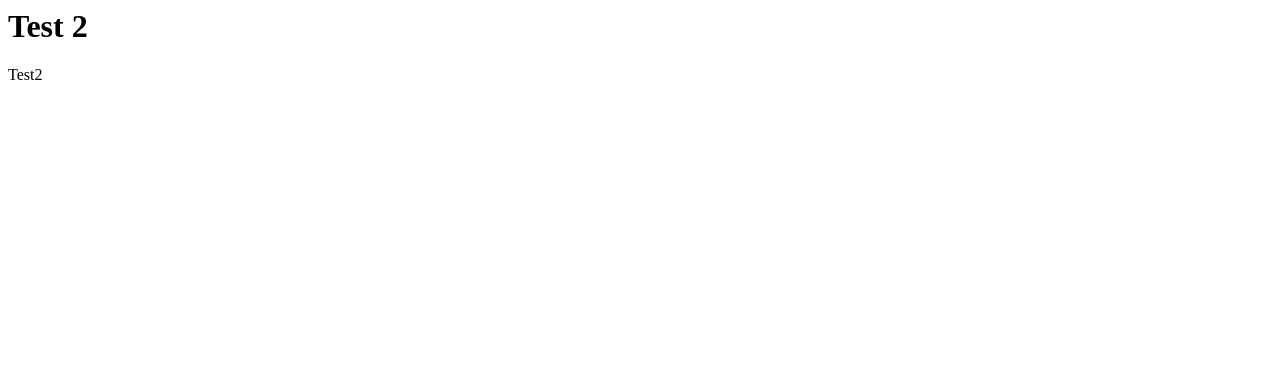
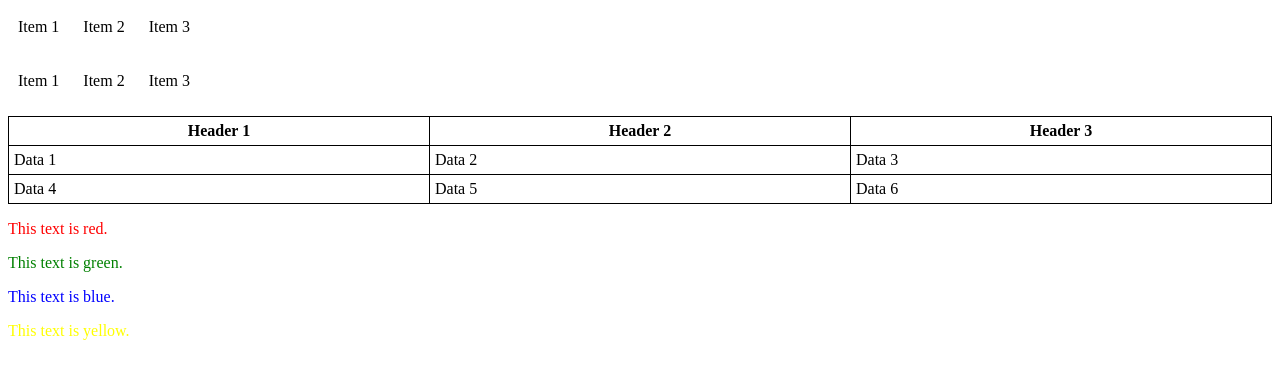
Before and after one commit to tevreaudoarpetine-N/doar-pe-tine-, a plain HTML site: page index.html in a window 1280 px wide. Drawn offline with Linux system fonts and the light colour scheme.

Commit message:
Update index.html

```diff
--- a/index.html
+++ b/index.html
@@ -5,7 +5,97 @@
     <title>BTest 1</title>
 </head>
 <body>
-    <h1>Test 2</h1>
-    <p>Test2</p>
+   <!DOCTYPE html>
+
+<html>
+<head>
+  <style>
+
+    /* Unordered list */
+    ul {
+      list-style-type: none;
+      padding: 0;
+    }
+    li {
+      display: inline-block;
+      padding: 10px;
+    }
+
+    /* Ordered list */
+    ol {
+      list-style-type: decimal;
+      padding: 0;
+    }
+
+    /* Table */
+    table {
+      border-collapse: collapse;
+      width: 100%;
+    }
+    th, td {
+      border: 1px solid black;
+      padding: 5px;
+    }
+
+    /* Colors */
+    .red {
+      color: red;
+    }
+    .green {
+      color: green;
+    }
+    .blue {
+      color: blue;
+    }
+    .yellow {
+      color: yellow;
+    }
+
+  </style>
+</head>
+<body>
+
+  <ul>
+    <li>Item 1</li>
+    <li>Item 2</li>
+    <li>Item 3</li>
+  </ul>
+
+  <ol>
+    <li>Item 1</li>
+    <li>Item 2</li>
+    <li>Item 3</li>
+  </ol>
+
+  <table>
+    <thead>
+      <tr>
+        <th>Header 1</th>
+        <th>Header 2</th>
+        <th>Header 3</th>
+      </tr>
+    </thead>
+    <tbody>
+      <tr>
+        <td>Data 1</td>
+        <td>Data 2</td>
+        <td>Data 3</td>
+      </tr>
+      <tr>
+        <td>Data 4</td>
+        <td>Data 5</td>
+        <td>Data 6</td>
+      </tr>
+    </tbody>
+  </table>
+
+  <p class="red">This text is red.</p>
+  <p class="green">This text is green.</p>
+  <p class="blue">This text is blue.</p>
+  <p class="yellow">This text is yellow.</p>
+
 </body>
 </html>
+
+</body>
+</html>
```
